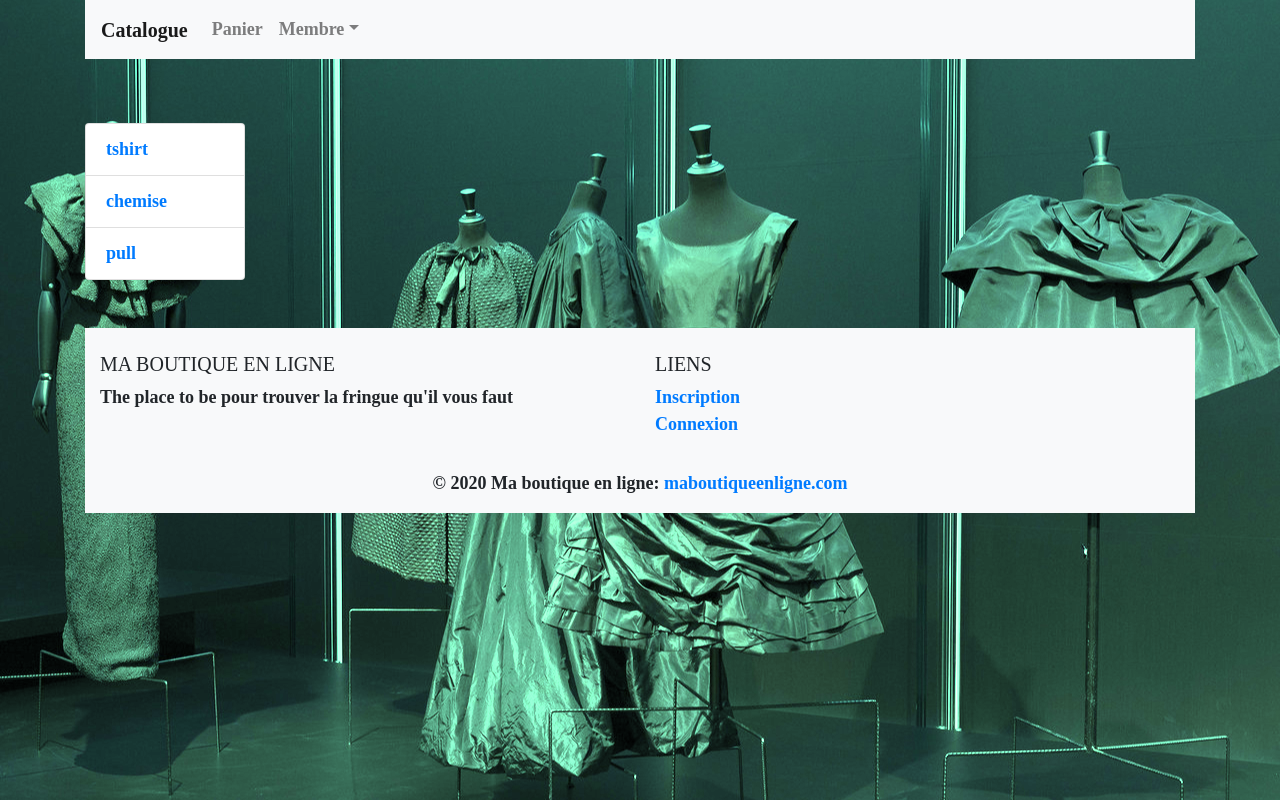
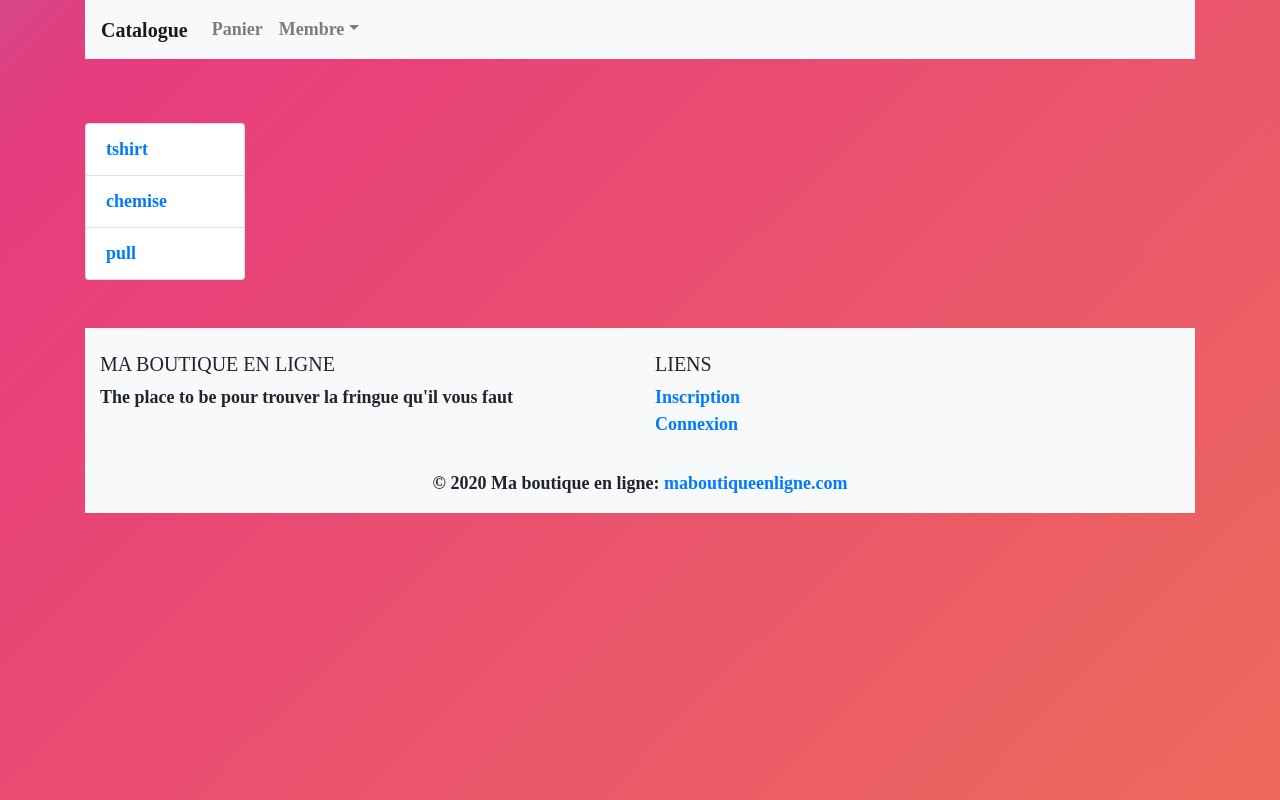
Before and after one commit to Clicknith/Boutique-Vetements-E-Commerce, a PHP site: page /index.php in a window 1280 px wide. Run offline with PHP 8.4, Linux system fonts and the light colour scheme; data comes from the database, SQL or seed files in the repository; some libraries are stand-ins or nearby versions.

Commit message:
modif CSS

```diff
--- a/boutique/inc/css/style.css
+++ b/boutique/inc/css/style.css
@@ -1,14 +1,30 @@
 body{
 
-    background: url("http://localhost/php/boutiqueVetements/boutique/photo/5.jpg") no-repeat center fixed;
+    /**background: url("http://localhost/php/boutiqueVetements/boutique/photo/5.jpg") no-repeat center fixed;**/
     font-family: 'Times New Roman', Times, serif;
     font-weight: bolder;
     font-size: 18px;
     background-size: cover;
     animation:Gradient 15s ease infinite;
-    background-color: aquamarine;
-    background-blend-mode: hard-light;
+    /**background-color: aquamarine;**/
+    /**background-blend-mode: hard-light;**/
+    background: linear-gradient(-45deg,#EE7752,#E73C7E,#23A6D5,#23D5AB);
+	background-size: 400% 400%;
+	animation:Gradient 15s ease infinite;
 }
+	@-webkit-keyframes Gradient{
+		0% {
+			background-position: 0% 50%
+		}
+	    50% {
+		background-position: 100% 50%
+	    }
+	    100% {
+		background-position: 0% 50%
+	    }
+
+}
+
 
 
 
```
